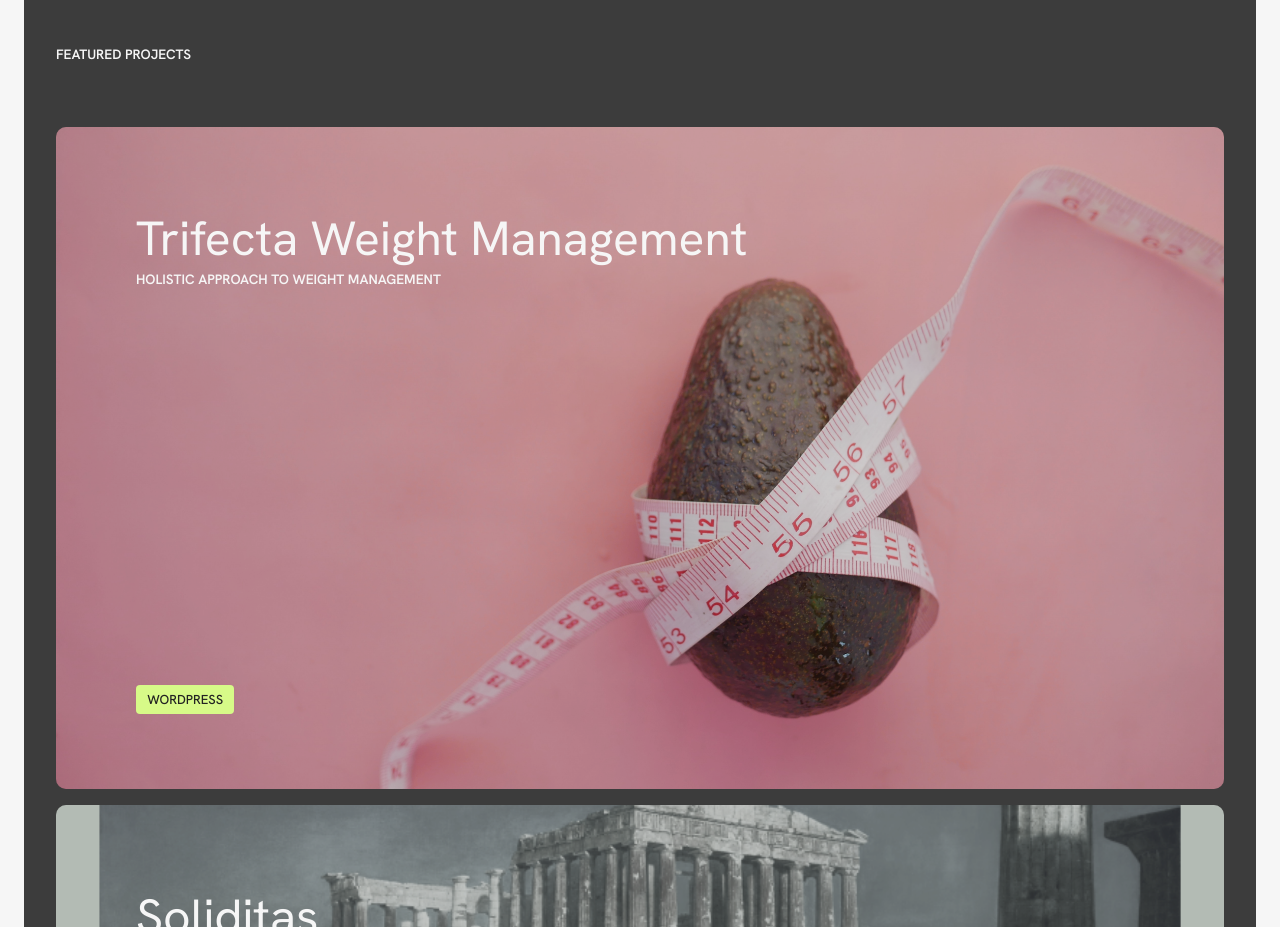
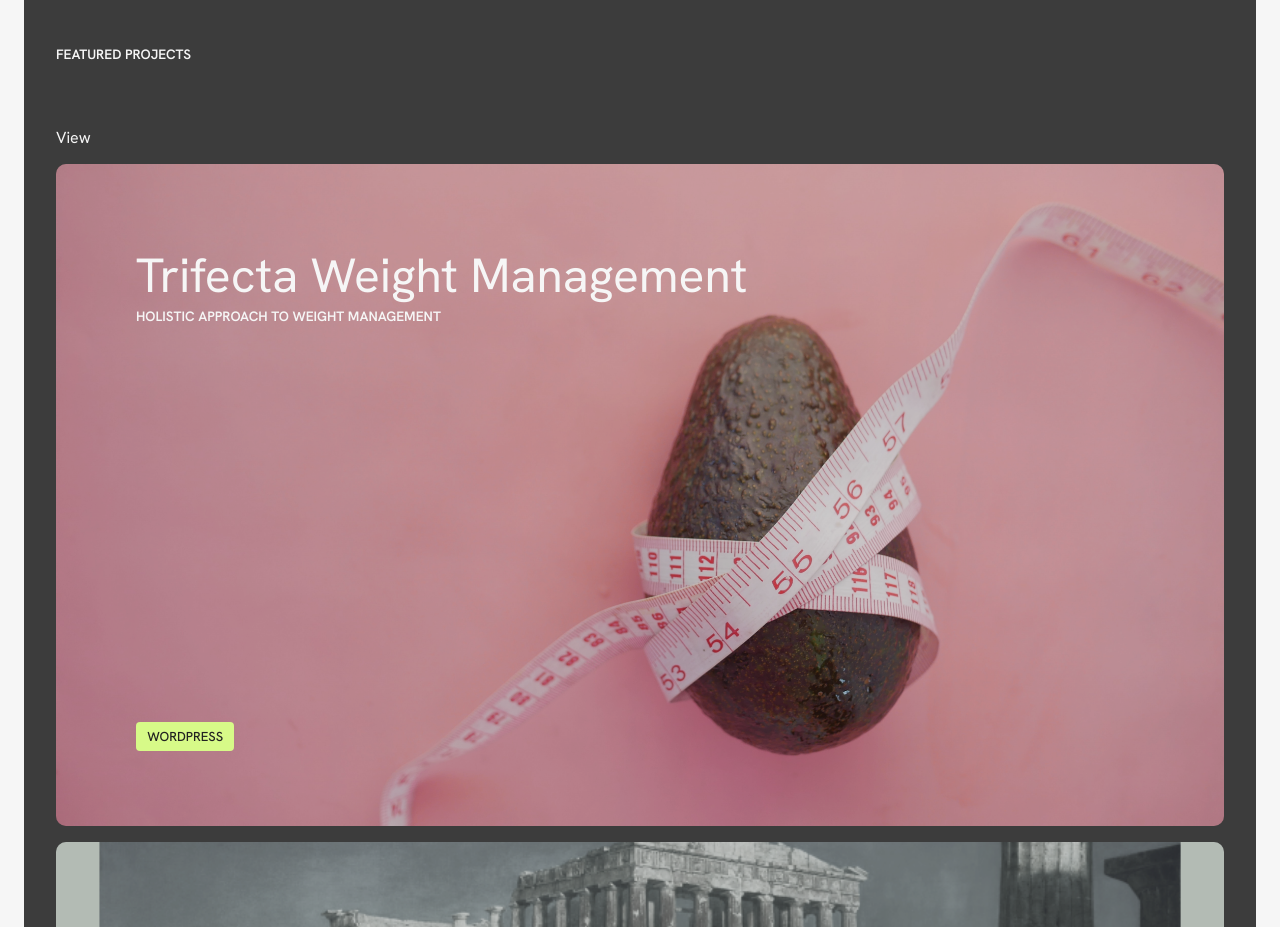
Before and after one commit to maisoncastro/default_theme_1, a React (Vite) app: page / in a window 1280 px wide. Shown: the part 2580-3507 px from the top of the page. Built offline with nearby package versions, Linux system fonts and the light colour scheme.

Commit message:
Added URL to project links

```diff
--- a/src/components/Projects.tsx
+++ b/src/components/Projects.tsx
@@ -10,6 +10,7 @@ function Projects() {
       title: "Trifecta Weight Management",
       description: "Holistic Approach to Weight Management",
       stack: ["WordPress"],
+      URL: "https://trifectaweightmanagement.com/",
     },
     {
       id: 2,
@@ -17,6 +18,7 @@ function Projects() {
       title: "Soliditas",
       description: "Construction Company UI Mockup",
       stack: ["Figma", "Photoshop"],
+      URL: "https://www.behance.net/gallery/181644131/SOLIDITAS-Construction-Company",
     },
     {
       id: 3,
@@ -24,6 +26,7 @@ function Projects() {
       title: "Stealth Squad",
       description: "Password Generator",
       stack: ["Vite", "Tailwind CSS", "Vercel"],
+      URL: "https://stealth-squad.vercel.app/",
     },
   ];
 
@@ -33,6 +36,7 @@ function Projects() {
         <div className="main-projects-container">
           <h4>Featured Projects</h4>
           <div className="projects-section">
+            <div className="cursor">View</div>
             {projects.map((project) => (
               <div key={project.id} className="project-card">
                 <div key={project.id} className="project-item">
```
